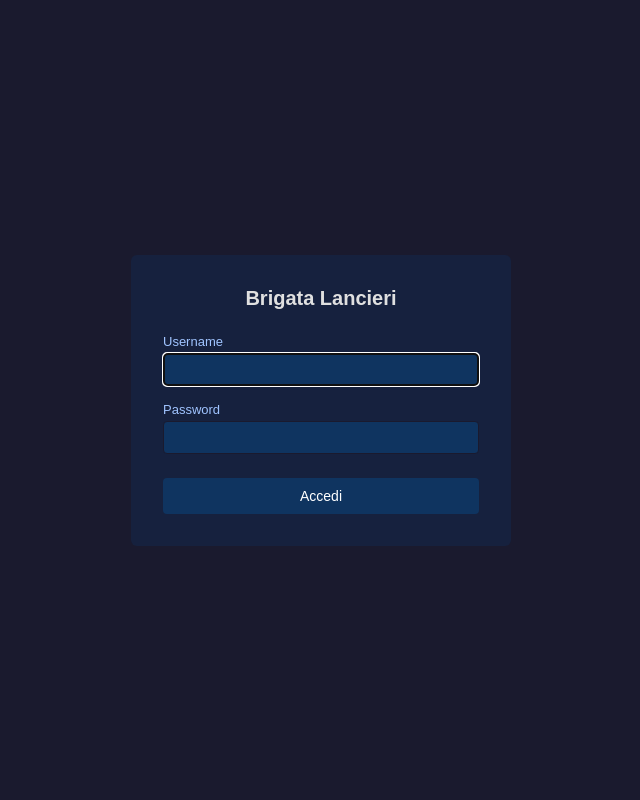
After one commit to LeoBarga/arma3_bot, a Flask app: page /login in a window 1280 px wide. The commit adds this page. Shown: the whole page, without its empty margins (319-959 px from the left). Run offline with Flask 3, Linux system fonts and the light colour scheme.

Commit message:
Creata pagina e funzioni di login

```diff
--- /dev/null
+++ b/migrations/sql/006_wui_auth.sql
@@ -0,0 +1,7 @@
+-- 006_wui_auth.sql
+CREATE TABLE wui_utenti (
+    id INT AUTO_INCREMENT PRIMARY KEY,
+    username VARCHAR(100) NOT NULL UNIQUE,
+    password_hash VARCHAR(255) NOT NULL,
+    creato_il DATETIME DEFAULT CURRENT_TIMESTAMP
+);
--- a/requirements.txt
+++ b/requirements.txt
@@ -5,6 +5,7 @@ blinker==1.9.0
 certifi==2026.4.22
 click==8.3.3
 Flask==3.1.3
+Flask-Login==0.6.3
 h11==0.16.0
 httpcore==1.0.9
 httpx==0.28.1
--- a/wui/app.py
+++ b/wui/app.py
@@ -5,6 +5,8 @@ import asyncio
 import sys
 import os
 
+from flask_login import LoginManager, UserMixin, login_user, logout_user, login_required, current_user
+import hashlib
 sys.path.insert(0, os.path.dirname(os.path.dirname(os.path.abspath(__file__))))
 
 from dotenv import load_dotenv
@@ -13,6 +15,27 @@ load_dotenv()
 app = Flask(__name__)
 app.secret_key = os.getenv("SECRET_KEY", "cambia_questa_chiave")
 
+login_manager = LoginManager()
+login_manager.init_app(app)
+login_manager.login_view = "login"
+
+class WuiUtente(UserMixin):
+    def __init__(self, id, username):
+        self.id = id
+        self.username = username
+
+@login_manager.user_loader
+def load_user(user_id):
+    row = db("SELECT * FROM wui_utenti WHERE id = %s", (user_id,), fetch="one")
+    if row:
+        return WuiUtente(row["id"], row["username"])
+    return None
+
+@app.before_request
+def controlla_auth():
+    percorsi_pubblici = ["login", "static"]
+    if not current_user.is_authenticated and request.endpoint not in percorsi_pubblici:
+        return redirect(url_for("login"))
 
 # ============================================================
 # DB SINCRONO — solo per la WUI
@@ -72,6 +95,34 @@ def run_calcolo(coro_func, *args):
 @app.route("/")
 def index():
     return render_template("index.html")
+
+
+# ============================================================
+# LOGIN - LOGOUT
+# ============================================================
+
+@app.route("/login", methods=["GET","POST"])
+def login():
+    if request.method == "POST":
+        username = request.form.get("username", "").strip()
+        password = request.form.get("password", "")
+
+        row = db("SELECT * FROM wui_utenti WHERE username = %s", (username,), fetch="one")
+        if row:
+            salt, hash_salvato = row["password_hash"].split(":")
+            hash_inserito = hashlib.sha256((salt + password).encode()).hexdigest()
+            if hash_inserito == hash_salvato:
+                login_user(WuiUtente(row["id"], row["username"]))
+                return redirect(url_for("index"))
+
+        flash("Credenziali non valide.")
+    return render_template("login.html")
+
+@app.route("/logout")
+@login_required
+def logout():
+    logout_user()
+    return redirect(url_for("login"))
 
 
 # ============================================================
--- a/wui/templates/base.html
+++ b/wui/templates/base.html
@@ -40,8 +40,10 @@
     <a href="/utenti">Utenti</a>
     <a href="/gradi">Gradi</a>
     <a href="/ruoli">Ruoli</a>
+    <a href="/moduli">Moduli</a>
     <a href="/anni">Anni di gioco</a>
     <a href="/partite">Partite</a>
+    <a href="/logout" style="margin-left:auto; color:#ef5350;">Esci</a>
 </nav>
 </nav>
 <div class="container">
--- /dev/null
+++ b/wui/templates/login.html
@@ -0,0 +1,43 @@
+<!DOCTYPE html>
+<html lang="it">
+<head>
+    <meta charset="UTF-8">
+    <meta name="viewport" content="width=device-width, initial-scale=1.0">
+    <title>Login — Arma3 Admin</title>
+    <style>
+        * { box-sizing: border-box; margin: 0; padding: 0; }
+        body { font-family: sans-serif; background: #1a1a2e; color: #e0e0e0; display: flex; justify-content: center; align-items: center; min-height: 100vh; }
+        .card { background: #16213e; border-radius: 6px; padding: 32px; width: 100%; max-width: 380px; }
+        h1 { margin-bottom: 24px; font-size: 20px; text-align: center; }
+        .form-group { margin-bottom: 16px; }
+        label { display: block; font-size: 13px; margin-bottom: 4px; color: #a0c4ff; }
+        input { width: 100%; padding: 8px 10px; background: #0f3460; border: 1px solid #1a1a2e; border-radius: 4px; color: #e0e0e0; font-size: 13px; }
+        .btn { width: 100%; padding: 10px; background: #0f3460; color: #fff; border: none; border-radius: 4px; font-size: 14px; cursor: pointer; margin-top: 8px; }
+        .btn:hover { opacity: 0.85; }
+        .flash { background: #b71c1c; padding: 10px 16px; border-radius: 4px; margin-bottom: 16px; font-size: 14px; }
+    </style>
+</head>
+<body>
+<div class="card">
+    <h1>Brigata Lancieri</h1>
+    {% with messages = get_flashed_messages() %}
+        {% if messages %}
+            {% for m in messages %}
+                <div class="flash">{{ m }}</div>
+            {% endfor %}
+        {% endif %}
+    {% endwith %}
+    <form method="post">
+        <div class="form-group">
+            <label>Username</label>
+            <input name="username" autofocus>
+        </div>
+        <div class="form-group">
+            <label>Password</label>
+            <input name="password" type="password">
+        </div>
+        <button class="btn" type="submit">Accedi</button>
+    </form>
+</div>
+</body>
+</html>
```
